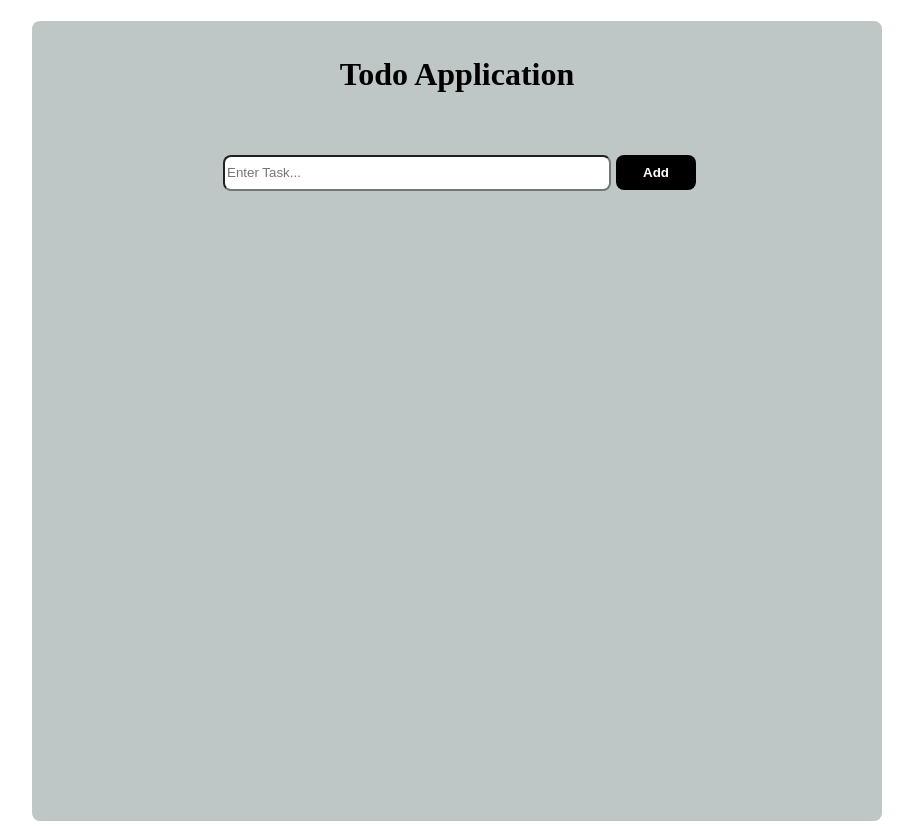
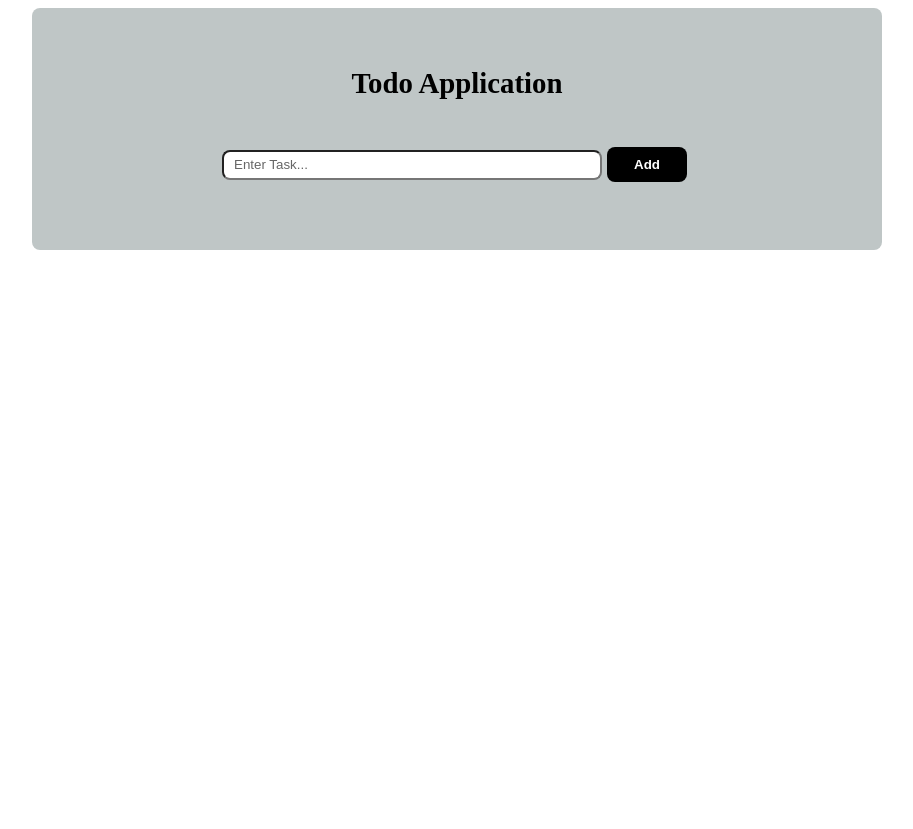
Before and after one commit to Sachin1373/https---github.com-Sachin1373-Todo_Application, a React (Vite) app: page / in a window 1280 px wide. Shown: the whole page, without its empty margins (183-1096 px from the left). After the commit the page ends 800 px from the top, so only its background shows below. Built offline with nearby package versions, Linux system fonts and the light colour scheme.

Commit message:
css updated

```diff
--- a/src/Components/Todo_List.css
+++ b/src/Components/Todo_List.css
@@ -1,28 +1,33 @@
 .container {
     position: relative;
-    height: 100vh;
+    height: auto; /* Adjust height for content */
     width: 90%; /* Adjust width for responsiveness */
     max-width: 850px;
     background-color: rgb(191, 198, 198);
     text-align: center;
     margin: 0 auto; /* Center the container */
     border-radius: 8px;
+    padding: 20px; /* Add some padding */
+    box-sizing: border-box;
 }
 
 h1 {
-    padding: 35px;
+    padding: 20px 0; /* Adjust padding for better spacing */
+    font-size: 1.8rem; /* Adjust font size for better readability */
 }
 
 input {
     height: 30px;
-    width: 80%; /* Adjust width for responsiveness */
+    width: 90%; /* Adjust width for responsiveness */
     max-width: 380px;
     border-radius: 8px;
-    margin: 5px;
+    margin: 10px 0; /* Add margin for spacing */
+    padding: 0 10px; /* Add padding inside input */
+    box-sizing: border-box;
 }
 
 input::placeholder {
-    padding: 0; /* Adjust padding for placeholder */
+    color: #666; /* Adjust placeholder color */
 }
 
 button {
@@ -34,6 +39,7 @@ button {
     cursor: pointer;
     border-radius: 8px;
     border: none; /* Remove border */
+    margin: 5px; /* Add margin for spacing */
 }
 
 ol {
@@ -41,7 +47,7 @@ ol {
     flex-direction: column;
     gap: 8px;
     align-items: center;
-    margin-top: 50px;
+    margin: 20px 0; /* Add margin for spacing */
     padding: 0; /* Reset default padding */
     list-style: none; /* Remove default list styling */
 }
@@ -50,27 +56,27 @@ li {
     display: flex;
     align-items: center;
     justify-content: space-between;
-    min-height: 35px;
     width: 100%; /* Full width */
     max-width: 600px;
-    font-size: large;
+    font-size: 1rem; /* Adjust font size */
     font-weight: 700;
     background-color: white;
-    padding: 10px 20px;
+    padding: 10px 15px; /* Adjust padding */
     border-radius: 5px;
     box-shadow: 0 4px 8px rgba(0, 0, 0, 0.2);
     box-sizing: border-box;
 }
 
 .dbtn1, .dbtn2 {
-    height: 20px;
-    width: 50px;
+    height: 25px;
+    width: 60px;
     background-color: rgb(15, 16, 16);
     cursor: pointer;
     border: none;
     border-radius: 4px;
     color: white;
     font-weight: 700;
+    font-size: 0.9rem; /* Adjust font size */
 }
 
 .dbtn1 {
@@ -109,6 +115,7 @@ li {
         font-size: 0.8rem;
         flex-direction: column;
         align-items: flex-start;
+        padding: 10px; /* Adjust padding for smaller screens */
     }
     .dbtn1, .dbtn2 {
         width: 40px;
```
